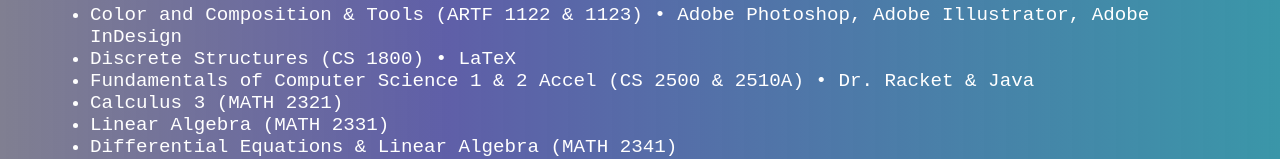
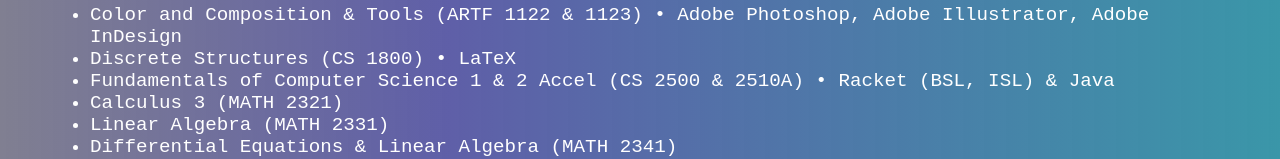
Before and after one commit to zachnorman02/portfolio, a React (Create React App) app: page /classes in a window 1280 px wide. Shown: the part 465-624 px from the top of the page. Built offline with nearby package versions, Linux system fonts and the light colour scheme; no server answers.

Commit message:
Update Classes.tsx

```diff
--- a/src/components/Classes.tsx
+++ b/src/components/Classes.tsx
@@ -26,8 +26,7 @@
         </li>
         <li>Discrete Structures (CS 1800) • LaTeX</li>
         <li>
-          Fundamentals of Computer Science 1 & 2 Accel (CS 2500 & 2510A) • Dr.
-          Racket & Java
+          Fundamentals of Computer Science 1 & 2 Accel (CS 2500 & 2510A) • Racket (BSL, ISL) & Java
         </li>
         <li>Calculus 3 (MATH 2321)</li>
         <li>Linear Algebra (MATH 2331)</li>
```
